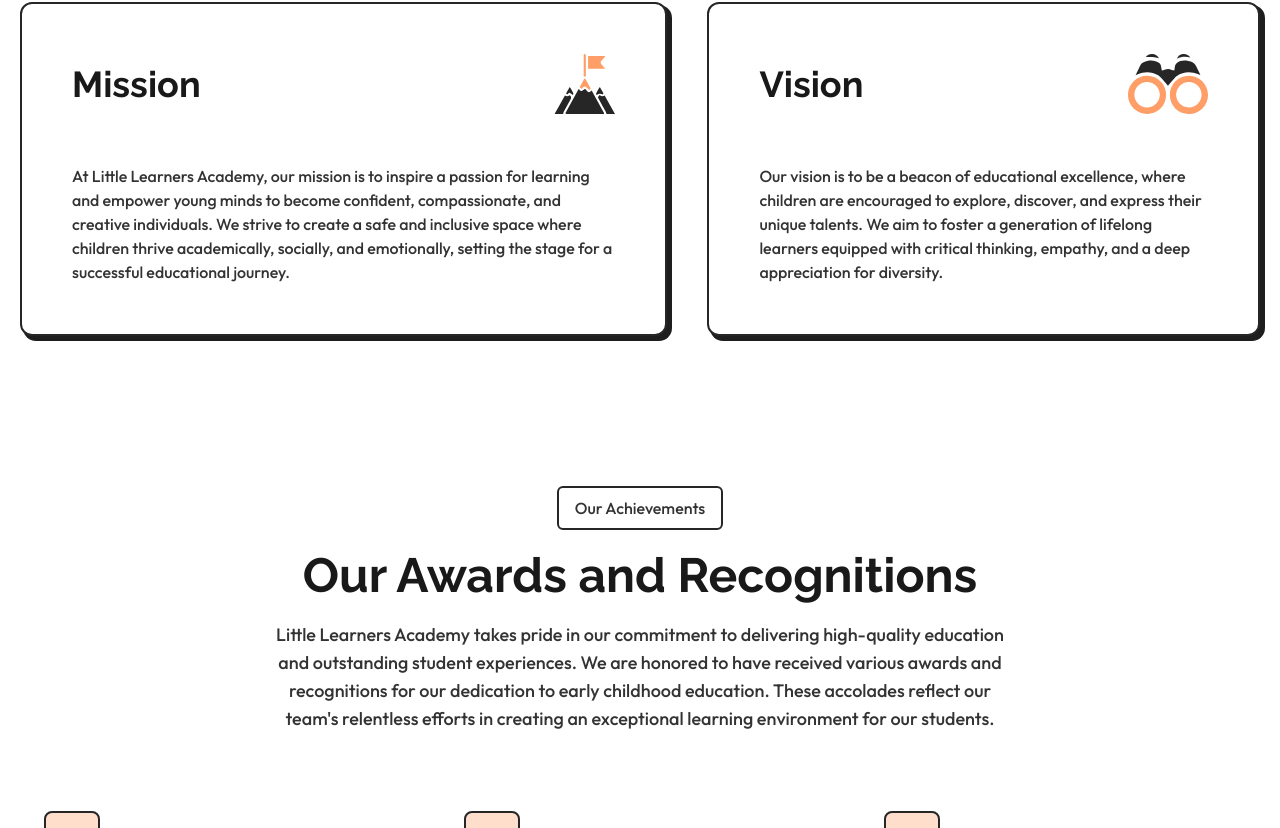
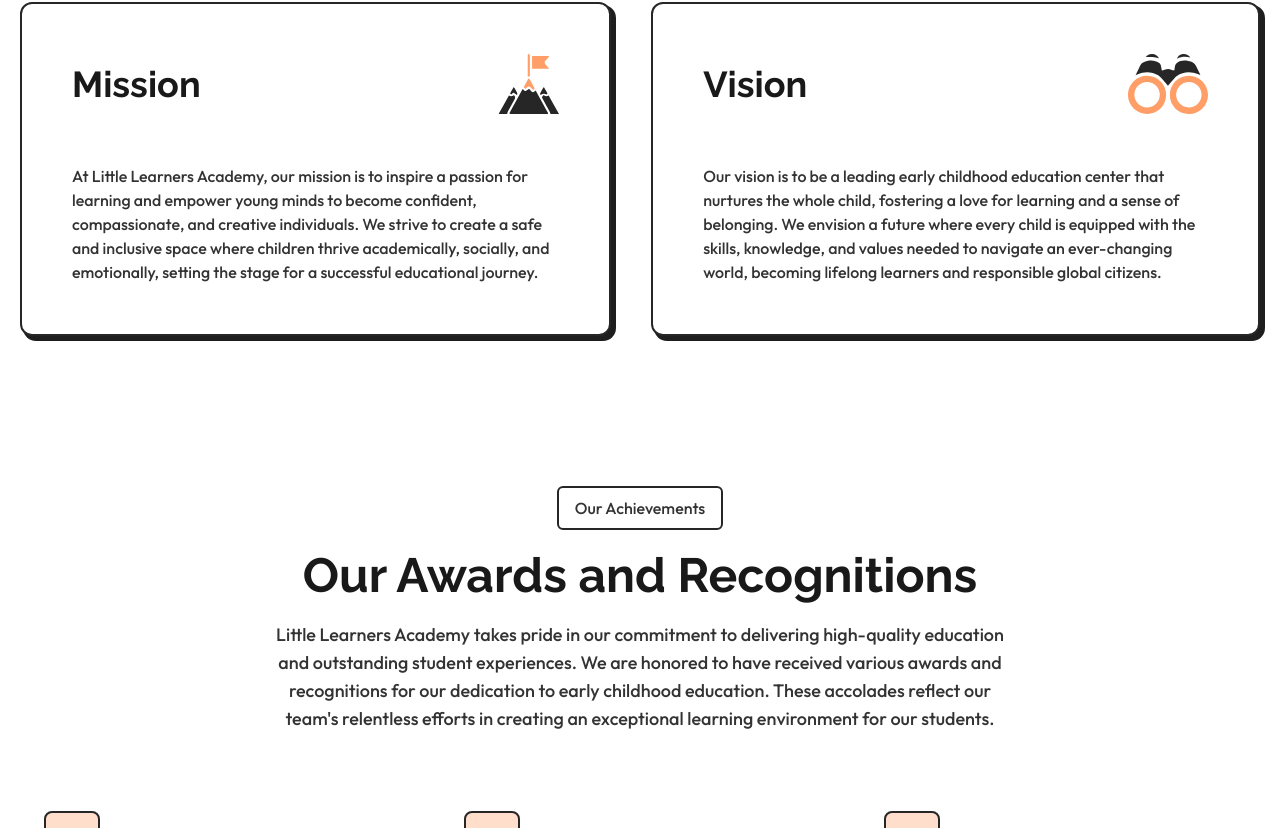
Before and after one commit to marcellandreas/little_learners, a React (Vite) app: page /about-us in a window 1280 px wide. Shown: the part 889-1717 px from the top of the page. Built offline with nearby package versions, Linux system fonts and the light colour scheme.

Commit message:
Merapihkan data about page

```diff
--- a/src/components/Footer/index.jsx
+++ b/src/components/Footer/index.jsx
@@ -49,7 +49,7 @@ const Footer = () => {
 
   return (
     <footer className=" w-[95%] mb-10 mx-auto grid grid-cols-12 gap-[30px] pt-[60px] lg:pt-20 2xl:pt-[100px] px-[30px] lg:px-20 2xl:px-[100px] pb-[30px] lg:pb-10 lg:gap-10 border-2 border-grey-15 rounded-xl bg-white shadow-[6px_6px_0_2px_#1e1e1e]">
-      <div className=" col-span-12 flex flex-col gap-10 bg-orange-65 md:grid md:grid-cols-8 ">
+      <div className=" col-span-12 flex flex-col gap-10  md:grid md:grid-cols-8 ">
         <section className="flex flex-col md:col-span-3 items-center gap-10">
           <article className="flex flex-col gap-10  ">
             <Link
--- /dev/null
+++ b/src/data/about_page_data.json
@@ -0,0 +1,145 @@
+{
+  "Title": "Welcome to Little Learners Academy",
+  "subTitle": "Overview",
+  "description": "A leading kinder garden school dedicated to providing a nurturing and stimulating environment for young learners. With a commitment to excellence in early education, we believe in shaping curious minds and building a strong foundation for a lifelong love of learning. Our holistic approach fosters intellectual, social, emotional, and physical development, ensuring that each child reaches their full potential.",
+  "OurMissionVisions": {
+    "title": "Our Mission & Visions",
+    "subTitle": "Mission & Visions",
+    "description": "We are here to provide a nurturing and inclusive environment where young minds can thrive, fostering a love for learning and personal growth.",
+    "data": [
+      {
+        "id": 1,
+        "title": "Mission",
+        "icon": "/mission.svg",
+        "description": "At Little Learners Academy, our mission is to inspire a passion for learning and empower young minds to become confident, compassionate, and creative individuals. We strive to create a safe and inclusive space where children thrive academically, socially, and emotionally, setting the stage for a successful educational journey."
+      },
+      {
+        "id": 2,
+        "title": "Vision",
+        "icon": "/vision.svg",
+        "description": "Our vision is to be a leading early childhood education center that nurtures the whole child, fostering a love for learning and a sense of belonging. We envision a future where every child is equipped with the skills, knowledge, and values needed to navigate an ever-changing world, becoming lifelong learners and responsible global citizens."
+      }
+    ]
+  },
+  "OurAwardsAndRecognitions": {
+    "title": "Our Awards and Recognitions",
+    "subTitle": "Our Achievements",
+    "description": "Little Learners Academy takes pride in our commitment to delivering high-quality education and outstanding student experiences. We are honored to have received various awards and recognitions for our dedication to early childhood education. These accolades reflect our team's relentless efforts in creating an exceptional learning environment for our students.",
+    "data": [
+      {
+        "id": 1,
+        "title": "Outstanding Early Childhood Education Awar",
+        "description": "Presented by the National Association for the Education of Young Children (NAEYC) in recognition of Little Learners Academy's commitment to delivering exceptional early childhood education and fostering a nurturing learning environment.",
+        "icon": "ChartPieIcon"
+      },
+      {
+        "id": 2,
+        "title": "Innovative STEAM Education Award",
+        "description": "Awarded by the Education Excellence Association for our pioneering efforts in introducing innovative STEAM (Science, Technology, Engineering, Arts, and Mathematics) programs that ignite creativity and critical thinking in young learners.",
+        "icon": "ChartBarIcon"
+      },
+      {
+        "id": 3,
+        "title": "Environmental Stewardship Award",
+        "description": "Received from the Green Earth Society for our dedication to environmental education, sustainable practices, and fostering a love for nature in our students.",
+        "icon": "LightBulbIcon"
+      },
+      {
+        "id": 4,
+        "title": "Environmental Stewardship Award",
+        "description": "Received from the Green Earth Society for our dedication to environmental education, sustainable practices, and fostering a love for nature in our students.",
+        "icon": "LightBulbIcon"
+      },
+      {
+        "id": 5,
+        "title": "Environmental Stewardship Award",
+        "description": "Received from the Green Earth Society for our dedication to environmental education, sustainable practices, and fostering a love for nature in our students.",
+        "icon": "LightBulbIcon"
+      }
+    ]
+  },
+  "OurHistory": {
+    "title": "Our History",
+    "subTitle": "Our Progressive Journey",
+    "description": "Founded with a passion for early education in 2005, our kindergarten school boasts a rich history of empowering young learners to reach their potential through innovative teaching methods and a supportive learning environment",
+    "history": [
+      {
+        "id": 1,
+        "title": "Resilience and Future Horizons",
+        "description": "Adapting to new challenges, we remained committed to our mission of providing an exceptional early education. Looking ahead with optimism, we envision a future filled with boundless possibilities as we continue shaping the leaders and thinkers of tomorrow.",
+        "year": 2023,
+        "icon": "/vision.svg"
+      },
+      {
+        "id": 2,
+        "title": "A Legacy of Excellence",
+        "description": "Over the years, we have built a legacy of excellence in early childhood education. Our commitment to nurturing young minds and fostering a love for learning has made us a trusted partner for families in our community.",
+        "year": 2017,
+        "icon": "/vision.svg"
+      },
+      {
+        "id": 3,
+        "title": "Innovative Approaches to Learning",
+        "description": "We have embraced innovative approaches to learning, integrating technology and hands-on experiences into our curriculum. This has allowed us to create engaging and interactive learning environments that inspire curiosity and creativity.",
+        "year": 2015,
+        "icon": "/vision.svg"
+      },
+      {
+        "id": 4,
+        "title": "Community Partnerships",
+        "description": "Building strong partnerships with local organizations and families has been a cornerstone of our success. Together, we have created a supportive network that enhances the educational experience for our children.",
+        "year": 2012,
+        "icon": "/vision.svg"
+      }
+    ]
+  },
+  "OurTeamMembers": {
+    "title": "Our Team Members",
+    "subTitle": "Our Teachers With Experties",
+    "description": "At Little Learners Academy, our teaching team is the heart of our educational journey. We take great pride in employing highly qualified and passionate educators who possess a deep understanding of early childhood development. Our teachers create a warm and engaging atmosphere, encouraging curiosity, instilling confidence, and fostering a love for learning.",
+    "team": [
+      {
+        "id": 1,
+        "name": "Ms. Sarah Anderson",
+        "profileImage": "/assets/teamMembers/sarah.png",
+        "qualification": "Founder & Director",
+        "description": "Ms. Sarah is a passionate educator with over 10 years of experience in guiding young minds. Her warm and nurturing approach creates a welcoming classroom environment where children feel comfortable to explore and learn."
+      },
+      {
+        "id": 2,
+        "name": "Mr. James Thompson",
+        "profileImage": "/assets/teamMembers/david.png",
+        "qualification": "Lead Teacher",
+        "description": "Mr. James is a dedicated teacher who specializes in early childhood education. He believes in fostering creativity and critical thinking in children through hands-on learning experiences."
+      },
+      {
+        "id": 3,
+        "name": "Ms. Emily Johnson",
+        "profileImage": "/assets/teamMembers/emily.png",
+        "qualification": "Assistant Teacher",
+        "description": "Ms. Emily is known for her patience and kindness. She works closely with children to support their individual learning needs and helps them develop social skills through play."
+      },
+      {
+        "id": 4,
+        "name": "Mr. David Brown",
+        "profileImage": "/assets/teamMembers/michael.png",
+        "qualification": "Special Education Teacher",
+        "description": "Mr. David is a certified special education teacher with a passion for inclusive education. He works with children of all abilities to ensure that every child has the opportunity to thrive."
+      },
+      {
+        "id": 5,
+        "name": "Ms. Laura Wilson",
+        "profileImage": "/assets/teamMembers/jessica.png",
+        "qualification": "Curriculum Coordinator",
+        "description": "Ms. Laura is responsible for developing and implementing our curriculum. She is dedicated to creating engaging and developmentally appropriate learning experiences for all children."
+      },
+      {
+        "id": 6,
+        "name": "Mr. Michael Smith",
+        "profileImage": "/assets/teamMembers/william.png",
+        "qualification": "Physical Education Teacher",
+        "description": "Mr. Michael is an enthusiastic physical education teacher who promotes healthy lifestyles through fun and active play. He encourages children to develop their motor skills and teamwork abilities."
+      }
+    ]
+  }
+}
--- a/src/pages/AboutUs.jsx
+++ b/src/pages/AboutUs.jsx
@@ -1,24 +1,27 @@
+import { useEffect, useRef, useState } from "react";
+import { MdArrowBack, MdArrowForward } from "react-icons/md";
+import { Swiper, SwiperSlide } from "swiper/react";
 import Card from "../components/Card/Card";
 import ContainerCard from "../components/Card/ContainerCard";
+import dataAboutPage from "../data/about_page_data.json";
 import MainLayout from "../Layout/MainLayout";
+import CardContentNew from "../UI/CardContentNew";
 import { SubContainer } from "../UI/SubContainer";
-import teamMemberData from "../data/TeamMembers.json";
-import teamHistoryData from "../data/OurHistory.json";
-import CardContent from "../UI/CardContent";
-import { MdArrowBack, MdArrowForward } from "react-icons/md";
-import dataOurAchievements from "../data/OurAchievements.json";
-import CardContentNew from "../UI/CardContentNew";
-import { useEffect, useRef, useState } from "react";
-import { SwiperSlide, Swiper } from "swiper/react";
 
 import "swiper/css";
+import "swiper/css/navigation";
 import { Navigation } from "swiper/modules";
-import "swiper/css/navigation";
 
 const AboutUs = () => {
   const prevRef = useRef(null);
   const nextRef = useRef(null);
   const [swiperInstance, setSwiperInstance] = useState(null);
+
+  // Data Json
+  const MissionVisionData = dataAboutPage.OurMissionVisions;
+  const HistoryData = dataAboutPage.OurHistory;
+  const AchievementsData = dataAboutPage.OurAwardsAndRecognitions;
+  const TeamMemberData = dataAboutPage.OurTeamMembers;
 
   useEffect(() => {
     if (
@@ -36,22 +39,6 @@ const AboutUs = () => {
     }
   }, [swiperInstance, prevRef, nextRef]);
 
-  const dataMissionVision = [
-    {
-      id: 1,
-      title: "Mission",
-      description:
-        "At Little Learners Academy, our mission is to inspire a passion for learning and empower young minds to become confident, compassionate, and creative individuals. We strive to create a safe and inclusive space where children thrive academically, socially, and emotionally, setting the stage for a successful educational journey.",
-      icon: "/mission.svg",
-    },
-    {
-      id: 2,
-      title: "Vision",
-      description:
-        "Our vision is to be a beacon of educational excellence, where children are encouraged to explore, discover, and express their unique talents. We aim to foster a generation of lifelong learners equipped with critical thinking, empathy, and a deep appreciation for diversity.",
-      icon: "/vision.svg",
-    },
-  ];
   return (
     <MainLayout>
       <ContainerCard
@@ -69,9 +56,9 @@ const AboutUs = () => {
             growth."
         />
         <div className="flex flex-col md:flex-row md:gap-10 2xl:gap-[60px] md:justify-between gap-[30px]">
-          {dataMissionVision.map((data) => (
+          {MissionVisionData?.data.map((data, i) => (
             <Card
-              key={data.id}
+              key={i}
               icon={data.icon}
               title={data.title}
               description={data.description}
@@ -107,7 +94,7 @@ const AboutUs = () => {
                 1024: { slidesPerView: 3 },
               }}
             >
-              {dataOurAchievements.map((data) => (
+              {AchievementsData?.data.map((data) => (
                 <SwiperSlide key={data.id}>
                   <CardContentNew
                     title={data.title}
@@ -158,7 +145,7 @@ const AboutUs = () => {
           {/* cards */}
           <div className="flex flex-col  items-start gap-[50px] lg:gap-[80px] 2xl:gap-[100px] flex-1">
             {/* card */}
-            {teamHistoryData.map((item) => (
+            {HistoryData?.history.map((item) => (
               <div className="flex flex-col justify-center   items-start gap-[30px]">
                 <div className="flex items-center ml-[-20px] ">
                   <div className="flex w-[62px] h-5 items-center">
@@ -201,7 +188,7 @@ const AboutUs = () => {
           description="At Little Learners Academy, our teaching team is the heart of our educational journey. We take great pride in employing highly qualified and passionate educators who possess a deep understanding of early childhood development. Our teachers create a warm and engaging atmosphere, encouraging curiosity, instilling confidence, and fostering a love for learning."
         />
         <div className="flex flex-col md:grid md:grid-cols-12 gap-10 2xl:gap-[50px]">
-          {teamMemberData.map((dataMember, index) => (
+          {TeamMemberData.team.map((dataMember, index) => (
             <div
               key={index}
               className="flex flex-col p-[30px] md:p-10 2xl:p-[50px] gap-6 2xl:gap-[30px] rounded-xl border-2 border-grey-15 bg-white shadow-[4px_4px_0px_1px_#1E1E1E] md:col-span-6"
```
